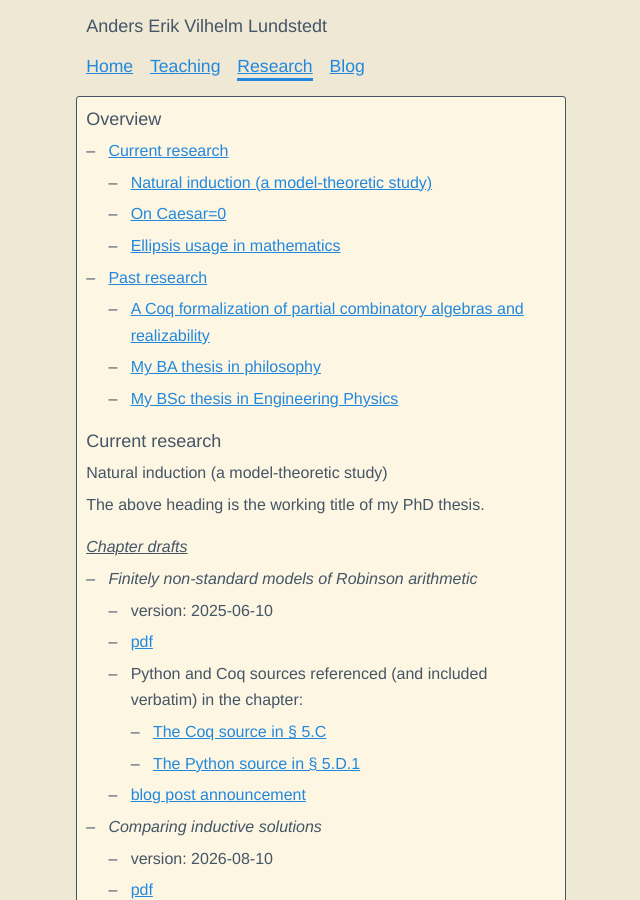
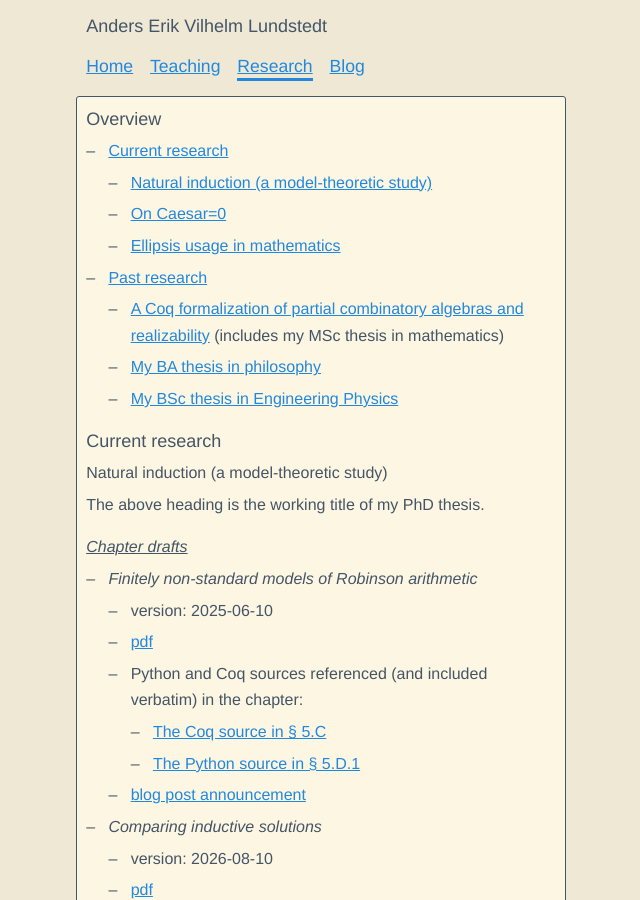
Before and after one commit to anderslundstedt/anderslundstedt.github.io, a Jekyll site: the page built from research/index.md, in a window 1280 px wide and 900 px high. Shown: the whole window, without its empty margins (319-959 px from the left). Built offline with Jekyll 4.4.1, drawn with Linux system fonts in a browser that asks for light colours.

Commit message:
clarification

```diff
--- a/research/index.md
+++ b/research/index.md
@@ -10,6 +10,7 @@ title: Research
   - [Ellipsis usage in mathematics](#ellipsis)
 - [Past research](#past-research)
   - [A Coq formalization of partial combinatory algebras and realizability](#coq-realizability)
+    (includes my MSc thesis in mathematics)
   - [My BA thesis in philosophy](#BA-thesis)
   - [My BSc thesis in Engineering Physics](#BSc-thesis)
 
```
